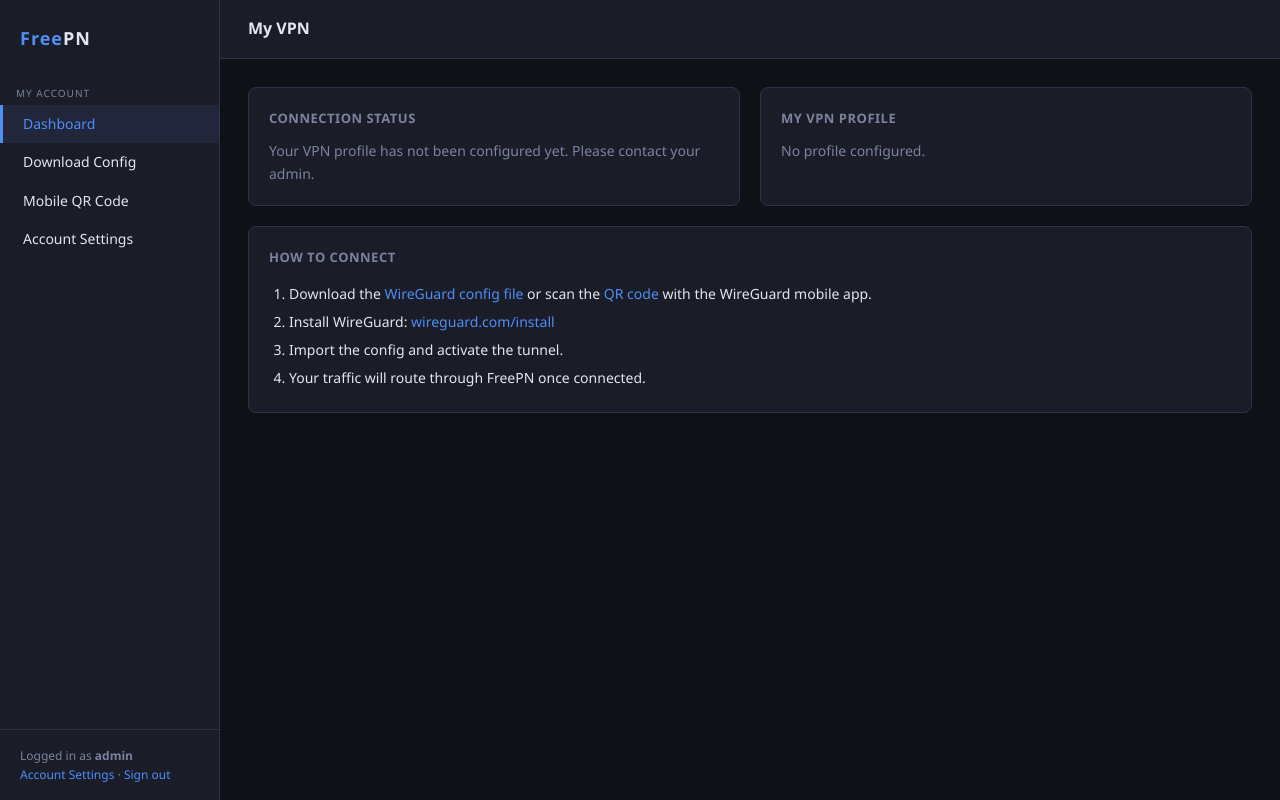
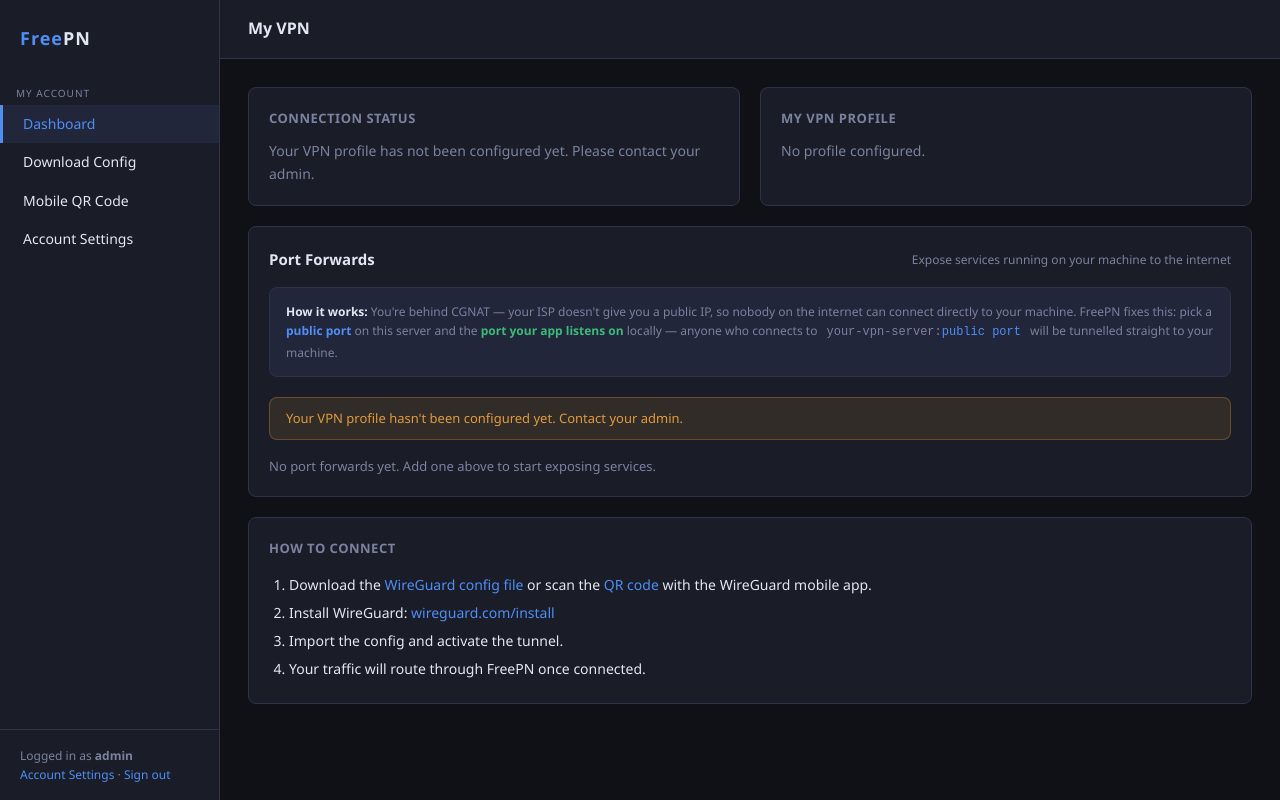
Before and after one commit to crucifix86/freepn, a Flask app: page /client/ in a window 1280 px wide. Run offline with Flask 3, Linux system fonts and the light colour scheme; a user stored in the database is signed in; parts of the project's set-up code (start-up, migrations or seed data) failed here and were passed over.

Commit message:
Add self-service port forward management to client portal
Users can now add and remove their own port forwards directly.
Port conflict check hides other users' info — just says the port is taken.
Auth check prevents users from deleting other users' forwards.

Co-Authored-By: Claude Sonnet 4.6 <noreply@anthropic.com>

```diff
--- a/app/client/routes.py
+++ b/app/client/routes.py
@@ -1,7 +1,8 @@
-from flask import Blueprint, render_template, redirect, url_for, flash, Response, current_app
+from flask import Blueprint, render_template, redirect, url_for, flash, Response, current_app, request
 from flask_login import login_required, current_user
-from ..models import ServerConfig
-from ..wg.manager import generate_client_config, get_live_peers, fmt_bytes
+from .. import db
+from ..models import ServerConfig, PortForward, User
+from ..wg.manager import generate_client_config, get_live_peers, fmt_bytes, apply_port_forward_rule, remove_port_forward_rule
 import time
 import qrcode
 import io
@@ -61,3 +62,60 @@ def qr_code():
     buf.seek(0)
     b64 = base64.b64encode(buf.getvalue()).decode()
     return render_template('client/qr.html', qr_data=b64)
+
+
+@client_bp.route('/port-forwards/new', methods=['POST'])
+@login_required
+def add_port_forward():
+    if not current_user.peer:
+        flash('Your VPN profile is not set up yet. Contact your admin.', 'error')
+        return redirect(url_for('client.dashboard'))
+
+    try:
+        ext_port = int(request.form.get('external_port', 0))
+        int_port = int(request.form.get('internal_port', 0))
+    except ValueError:
+        flash('Invalid port numbers.', 'error')
+        return redirect(url_for('client.dashboard'))
+
+    protocol = request.form.get('protocol', 'tcp')
+    description = request.form.get('description', '').strip()
+
+    if not (1 <= ext_port <= 65535) or not (1 <= int_port <= 65535):
+        flash('Port numbers must be between 1 and 65535.', 'error')
+        return redirect(url_for('client.dashboard'))
+
+    conflict = PortForward.query.filter_by(external_port=ext_port).first()
+    if conflict:
+        # Don't reveal who owns it — just say it's taken
+        flash(f'Public port {ext_port} is already in use. Please choose a different port.', 'error')
+        return redirect(url_for('client.dashboard'))
+
+    pf = PortForward(
+        user_id=current_user.id,
+        external_port=ext_port,
+        internal_port=int_port,
+        protocol=protocol,
+        description=description,
+    )
+    db.session.add(pf)
+    db.session.commit()
+    apply_port_forward_rule(pf, current_user.peer.vpn_ip)
+
+    server_endpoint = ServerConfig.get('server_endpoint', 'your-vpn-server')
+    flash(f'Port forward added! Share this address: {server_endpoint}:{ext_port}', 'success')
+    return redirect(url_for('client.dashboard'))
+
+
+@client_bp.route('/port-forwards/<int:pf_id>/delete', methods=['POST'])
+@login_required
+def delete_port_forward(pf_id):
+    pf = PortForward.query.get_or_404(pf_id)
+    if pf.user_id != current_user.id:
+        flash('Not authorised.', 'error')
+        return redirect(url_for('client.dashboard'))
+    remove_port_forward_rule(pf)
+    db.session.delete(pf)
+    db.session.commit()
+    flash('Port forward removed.', 'success')
+    return redirect(url_for('client.dashboard'))
--- a/app/client/templates/client/dashboard.html
+++ b/app/client/templates/client/dashboard.html
@@ -63,37 +63,87 @@
   </div>
 </div>
 
+<div class="card">
+  <div class="section-header">
+    <h2>Port Forwards</h2>
+    <span class="text-muted" style="font-size:12px">Expose services running on your machine to the internet</span>
+  </div>
+
+  <!-- Explainer -->
+  <div style="background:var(--surface2);border:1px solid var(--border);border-radius:var(--radius);padding:14px 16px;margin-bottom:20px;font-size:12px;color:var(--muted)">
+    <strong style="color:var(--text)">How it works:</strong>
+    You're behind CGNAT — your ISP doesn't give you a public IP, so nobody on the internet can connect directly to your machine.
+    FreePN fixes this: pick a <strong style="color:var(--accent)">public port</strong> on this server and the
+    <strong style="color:var(--success)">port your app listens on</strong> locally — anyone who connects to
+    <span class="monospace">{{ server_endpoint }}:<span style="color:var(--accent)">public port</span></span>
+    will be tunnelled straight to your machine.
+  </div>
+
+  <!-- Add form -->
+  {% if current_user.peer %}
+  <form method="POST" action="/client/port-forwards/new" style="margin-bottom:20px">
+    <div style="display:grid;grid-template-columns:1fr 1fr 1fr 2fr auto;gap:12px;align-items:start">
+      <div>
+        <label>Public Port <span style="color:var(--accent)">&#9679;</span></label>
+        <input type="number" name="external_port" placeholder="e.g. 25565" min="1" max="65535" required>
+        <div style="font-size:11px;color:var(--muted);margin-top:4px">Port on <em>this server</em> you want to use</div>
+      </div>
+      <div>
+        <label>App Port <span style="color:var(--success)">&#9679;</span></label>
+        <input type="number" name="internal_port" placeholder="e.g. 25565" min="1" max="65535" required>
+        <div style="font-size:11px;color:var(--muted);margin-top:4px">Port your app is running on locally</div>
+      </div>
+      <div>
+        <label>Protocol</label>
+        <select name="protocol">
+          <option value="tcp">TCP</option>
+          <option value="udp">UDP</option>
+          <option value="both">TCP + UDP</option>
+        </select>
+        <div style="font-size:11px;color:var(--muted);margin-top:4px">Game servers often need UDP</div>
+      </div>
+      <div>
+        <label>Description</label>
+        <input type="text" name="description" placeholder="e.g. Minecraft, Plex, Web App">
+      </div>
+      <div>
+        <label>&nbsp;</label>
+        <button type="submit" class="btn btn-primary">Add</button>
+      </div>
+    </div>
+  </form>
+  {% else %}
+  <div class="alert alert-warning">Your VPN profile hasn't been configured yet. Contact your admin.</div>
+  {% endif %}
+
+  <!-- Existing forwards -->
   {% if current_user.port_forwards %}
-<div class="card">
-  <div class="card-title">Your Exposed Services</div>
-  <p class="text-muted" style="font-size:12px;margin-bottom:16px">
-    These are the ports your admin has set up so people can reach services running on your machine.
-    Make sure the app is running on your machine and you're connected to the VPN.
-  </p>
   <div style="display:flex;flex-direction:column;gap:10px">
     {% for pf in current_user.port_forwards %}
-    <div style="background:var(--surface2);border:1px solid var(--border);border-radius:var(--radius);padding:14px 16px">
-      <div style="display:flex;align-items:center;justify-content:space-between;margin-bottom:6px">
+    <div style="background:var(--surface2);border:1px solid var(--border);border-radius:var(--radius);padding:14px 16px;display:flex;align-items:center;gap:16px">
+      <div style="flex:1">
+        <div style="display:flex;align-items:center;gap:8px;margin-bottom:4px">
           <strong style="font-size:13px">{{ pf.description or 'Service' }}</strong>
           <span class="badge badge-accent">{{ pf.protocol.upper() }}</span>
         </div>
-      <div style="font-size:12px;color:var(--muted);margin-bottom:8px">
-        People connect to this address to reach your machine:
-      </div>
-      <div style="display:flex;align-items:center;gap:10px;font-size:13px">
+        <div style="display:flex;align-items:center;gap:8px;font-size:13px">
+          <span style="font-size:11px;color:var(--muted)">Share this address:</span>
           <span class="monospace" style="color:var(--accent)">{{ server_endpoint }}:{{ pf.external_port }}</span>
           <span style="color:var(--muted)">→</span>
-        <span style="color:var(--muted)">your machine's</span>
+          <span style="color:var(--muted);font-size:12px">your</span>
           <span class="monospace" style="color:var(--success)">localhost:{{ pf.internal_port }}</span>
         </div>
-      <div style="font-size:11px;color:var(--muted);margin-top:8px">
-        Make sure your app is listening on port <strong>{{ pf.internal_port }}</strong> and you're connected to the VPN.
       </div>
+      <form method="POST" action="/client/port-forwards/{{ pf.id }}/delete">
+        <button class="btn btn-danger btn-sm">Remove</button>
+      </form>
     </div>
     {% endfor %}
   </div>
+  {% else %}
+  <p class="text-muted" style="font-size:13px">No port forwards yet. Add one above to start exposing services.</p>
+  {% endif %}
 </div>
-{% endif %}
 
 <div class="card">
   <div class="card-title">How to Connect</div>
```
Lines whose indentation alone changed are shown as unchanged.
